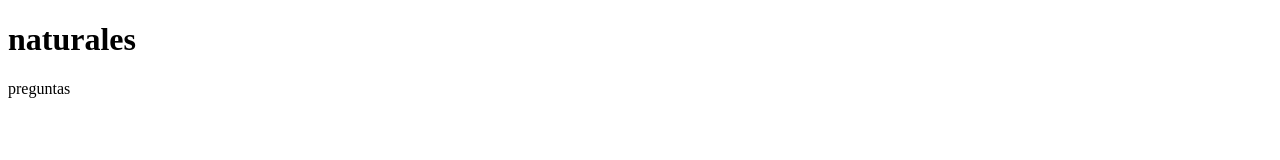
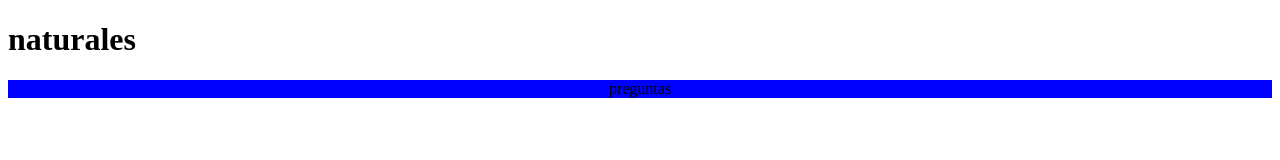
Before and after one commit to clasesescuela/naturales.github.io, a plain HTML site: page index.html in a window 1280 px wide. Drawn offline with Linux system fonts and the light colour scheme.

Commit message:
Update index.html

```diff
--- a/index.html
+++ b/index.html
@@ -6,6 +6,13 @@
   <meta name="viewport" content="width=device-width, initial-scale=1.0">
   <title>Document</title>
  <link rel="stylesheet" href="style.css">
+ <style>
+    p{
+        background-color: blue;
+        display: flex;
+        justify-content: center;
+    }
+ </style>
 </head>
 <body>
   <h1>naturales</h1>
```
